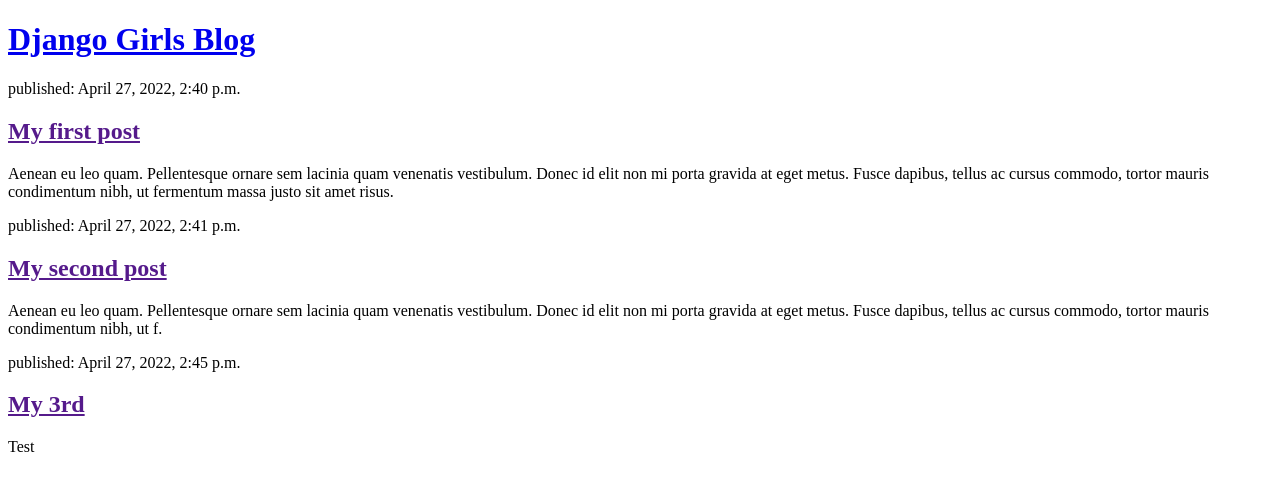
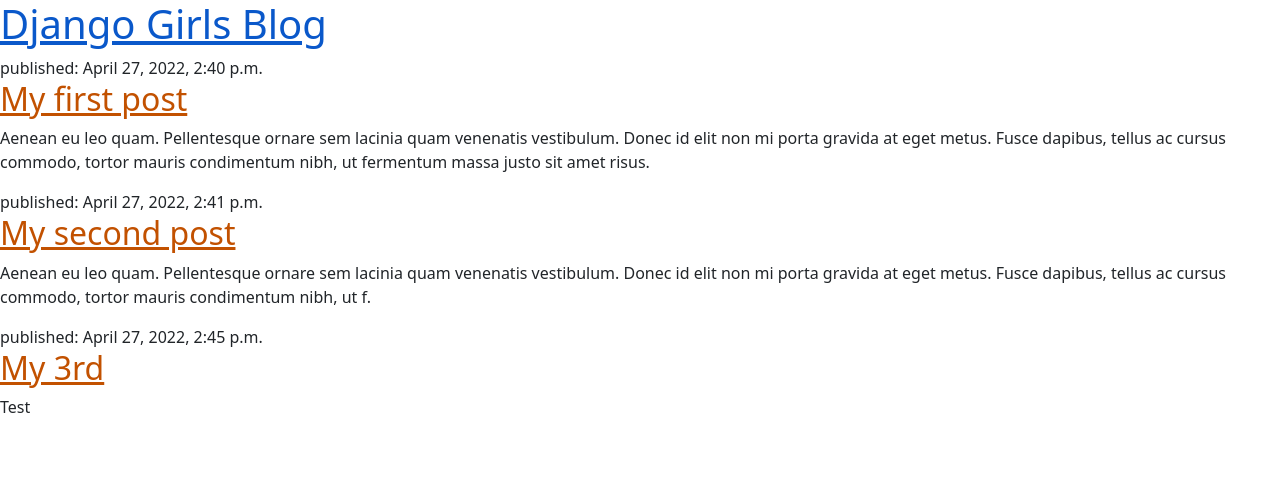
Before and after one commit to Tiwapon14/my-first-blog, a Django app: page / in a window 1280 px wide. Shown: the top 491 px of the page. Run offline with Django 3.2, Linux system fonts and the light colour scheme; data comes from the database, SQL or seed files in the repository; both versions use the stored data as it was after the commit.

Commit message:
CSS  for the site.

```diff
--- /dev/null
+++ b/blog/static/css/blog.css
@@ -0,0 +1,4 @@
+h1 a, h2 a {
+    color: #C25100;
+
+}
--- a/blog/templates/blog/post_list.html
+++ b/blog/templates/blog/post_list.html
@@ -1,12 +1,16 @@
+{% load static %}
 <!DOCTYPE html>
 <html>
     <head>
         <title>Django Girls blog</title>
+        <link rel="stylesheet" href="https://cdn.jsdelivr.net/npm/bootstrap@5.1.3/dist/css/bootstrap.min.css" integrity="sha384-1BmE4kWBq78iYhFldvKuhfTAU6auU8tT94WrHftjDbrCEXSU1oBoqyl2QvZ6jIW3" crossorigin="anonymous">
+        <link rel="stylesheet" href="{% static 'css/blog.css' %}">
     </head>
     <body>
         <header>
             <h1><a href="/">Django Girls Blog</a></h1>
         </header>
+
         {% for post in posts %}
             <article>
                 <time>published: {{ post.published_date }}</time>
```
Also changed, not shown: db.sqlite3. Lines whose indentation alone changed are shown as unchanged.
